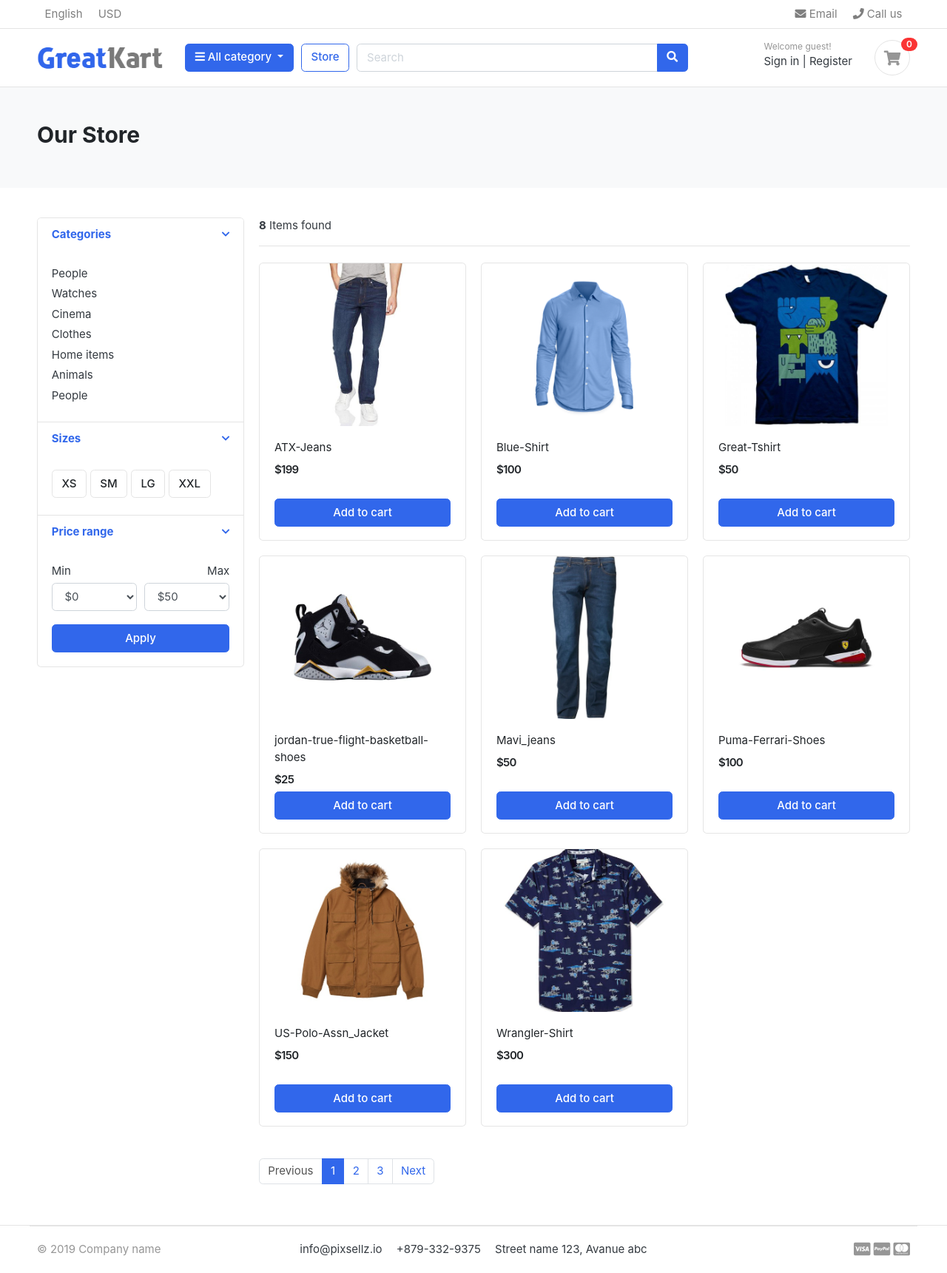
After one commit to smsamrat/myCart-django-advance-ecommerce-project, a Django app: page /store/ in a window 1280 px wide. The commit adds this page. Shown: the whole page at 74% size. Run offline with Django 3.2, Linux system fonts and the light colour scheme; data comes from the database, SQL or seed files in the repository; parts of the project's set-up code (start-up, migrations or seed data) failed here and were passed over; some libraries are stand-ins or nearby versions; some web fonts are replaced.

Commit message:
Display product in homepage and store page

```diff
--- a/myCart/urls.py
+++ b/myCart/urls.py
@@ -1,12 +1,13 @@
 
 from unicodedata import name
 from django.contrib import admin
-from django.urls import path
+from django.urls import path,include
 from django.conf import settings
 from django.conf.urls.static import static
 from . import views
 
 urlpatterns = [
     path('admin/', admin.site.urls),
-    path('',views.home)
+    path('',views.home,  name='home'),
+    path('store/',include('store.urls')),
 ]+ static(settings.MEDIA_URL, document_root=settings.MEDIA_ROOT)
--- /dev/null
+++ b/store/urls.py
@@ -0,0 +1,7 @@
+from unicodedata import name
+from django.urls import path
+from store import views
+
+urlpatterns = [
+    path('',views.store, name='store'),
+]
--- a/store/views.py
+++ b/store/views.py
@@ -1,3 +1,13 @@
 from django.shortcuts import render
+from store.models import Product
 
 # Create your views here.
+def store(request,):
+
+    products = Product.objects.all().filter(is_available=True)
+    product_count = products.count()
+    cotnext ={
+        'products': products,
+        'product_count': product_count
+    }
+    return render(request,'store/store.html',cotnext)
--- a/templates/includes/header.html
+++ b/templates/includes/header.html
@@ -46,7 +46,7 @@
                 </div>
             </div>  <!-- category-wrap.// -->
         </div> <!-- col.// -->
-        <a href="./store.html" class="btn btn-outline-primary">Store</a>
+        <a href="{% url 'store' %}" class="btn btn-outline-primary">Store</a>
         <div class="col-lg  col-md-6 col-sm-12 col">
             <form action="#" class="search">
                 <div class="input-group w-100">
--- /dev/null
+++ b/templates/store/store.html
@@ -0,0 +1,173 @@
+{% extends 'base.html' %}
+{% load static %}
+
+{% block content%}
+    <!-- ========================= SECTION PAGETOP ========================= -->
+<section class="section-pagetop bg">
+    <div class="container">
+        <h2 class="title-page">Our Store</h2>
+
+    </div> <!-- container //  -->
+    </section>
+    <!-- ========================= SECTION INTRO END// ========================= -->
+
+    <!-- ========================= SECTION CONTENT ========================= -->
+    <section class="section-content padding-y">
+    <div class="container">
+
+    <div class="row">
+        <aside class="col-md-3">
+
+    <div class="card">
+        <article class="filter-group">
+            <header class="card-header">
+                <a href="#" data-toggle="collapse" data-target="#collapse_1" aria-expanded="true" class="">
+                    <i class="icon-control fa fa-chevron-down"></i>
+                    <h6 class="title">Categories</h6>
+                </a>
+            </header>
+            <div class="filter-content collapse show" id="collapse_1" style="">
+                <div class="card-body">
+
+                    <ul class="list-menu">
+                    <li><a href="#">People  </a></li>
+                    <li><a href="#">Watches </a></li>
+                    <li><a href="#">Cinema  </a></li>
+                    <li><a href="#">Clothes  </a></li>
+                    <li><a href="#">Home items </a></li>
+                    <li><a href="#">Animals</a></li>
+                    <li><a href="#">People </a></li>
+                    </ul>
+
+                </div> <!-- card-body.// -->
+            </div>
+        </article> <!-- filter-group  .// -->
+        <article class="filter-group">
+            <header class="card-header">
+                <a href="#" data-toggle="collapse" data-target="#collapse_4" aria-expanded="true" class="">
+                    <i class="icon-control fa fa-chevron-down"></i>
+                    <h6 class="title">Sizes </h6>
+                </a>
+            </header>
+            <div class="filter-content collapse show" id="collapse_4" style="">
+                <div class="card-body">
+                  <label class="checkbox-btn">
+                    <input type="checkbox">
+                    <span class="btn btn-light"> XS </span>
+                  </label>
+
+                  <label class="checkbox-btn">
+                    <input type="checkbox">
+                    <span class="btn btn-light"> SM </span>
+                  </label>
+
+                  <label class="checkbox-btn">
+                    <input type="checkbox">
+                    <span class="btn btn-light"> LG </span>
+                  </label>
+
+                  <label class="checkbox-btn">
+                    <input type="checkbox">
+                    <span class="btn btn-light"> XXL </span>
+                  </label>
+            </div><!-- card-body.// -->
+            </div>
+        </article> <!-- filter-group .// -->
+
+        <article class="filter-group">
+            <header class="card-header">
+                <a href="#" data-toggle="collapse" data-target="#collapse_3" aria-expanded="true" class="">
+                    <i class="icon-control fa fa-chevron-down"></i>
+                    <h6 class="title">Price range </h6>
+                </a>
+            </header>
+            <div class="filter-content collapse show" id="collapse_3" style="">
+                <div class="card-body">
+
+                    <div class="form-row">
+                    <div class="form-group col-md-6">
+                      <label>Min</label>
+                      <!-- <input class="form-control" placeholder="$0" type="number"> -->
+                          <select class="mr-2 form-control">
+                            <option value="0">$0</option>
+                            <option value="50">$50</option>
+                            <option value="100">$100</option>
+                            <option value="150">$150</option>
+                            <option value="200">$200</option>
+                            <option value="500">$500</option>
+                            <option value="1000">$1000</option>
+                        </select>
+                    </div>
+                    <div class="form-group text-right col-md-6">
+                      <label>Max</label>
+                          <select class="mr-2 form-control">
+                            <option value="50">$50</option>
+                            <option value="100">$100</option>
+                            <option value="150">$150</option>
+                            <option value="200">$200</option>
+                            <option value="500">$500</option>
+                            <option value="1000">$1000</option>
+                            <option value="2000">$2000+</option>
+                        </select>
+                    </div>
+                    </div> <!-- form-row.// -->
+                    <button class="btn btn-block btn-primary">Apply</button>
+                </div><!-- card-body.// -->
+            </div>
+        </article> <!-- filter-group .// -->
+
+    </div> <!-- card.// -->
+
+        </aside> <!-- col.// -->
+        <main class="col-md-9">
+
+    <header class="border-bottom mb-4 pb-3">
+            <div class="form-inline">
+                <span class="mr-md-auto"><b>{{product_count}}</b> Items found </span>
+
+            </div>
+    </header><!-- sect-heading -->
+
+    <div class="row">
+        {% for product in products %}
+        <div class="col-md-4">
+            <figure class="card card-product-grid">
+                <div class="img-wrap">
+
+                    <img src="{{product.images.url}}">
+
+                </div> <!-- img-wrap.// -->
+                <figcaption class="info-wrap">
+                    <div class="fix-height">
+                        <a href="./product-detail.html" class="title">{{product.product_name}}</a>
+                        <div class="price-wrap mt-2">
+                            <span class="price">${{product.price}}</span>
+                            <!-- <del class="price-old">$1980</del> -->
+                        </div> <!-- price-wrap.// -->
+                    </div>
+                    <a href="#" class="btn btn-block btn-primary">Add to cart </a>
+                </figcaption>
+            </figure>
+        </div> <!-- col.// -->
+        {% endfor %}
+    </div> <!-- row end.// -->
+
+
+    <nav class="mt-4" aria-label="Page navigation sample">
+      <ul class="pagination">
+        <li class="page-item disabled"><a class="page-link" href="#">Previous</a></li>
+        <li class="page-item active"><a class="page-link" href="#">1</a></li>
+        <li class="page-item"><a class="page-link" href="#">2</a></li>
+        <li class="page-item"><a class="page-link" href="#">3</a></li>
+        <li class="page-item"><a class="page-link" href="#">Next</a></li>
+      </ul>
+    </nav>
+
+        </main> <!-- col.// -->
+
+    </div>
+
+    </div> <!-- container .//  -->
+    </section>
+    <!-- ========================= SECTION CONTENT END// ========================= -->
+{% endblock content%}
```
Also changed, not shown: myCart/views.py (+7 -1 lines), templates/home.html (+6 -67 lines).
